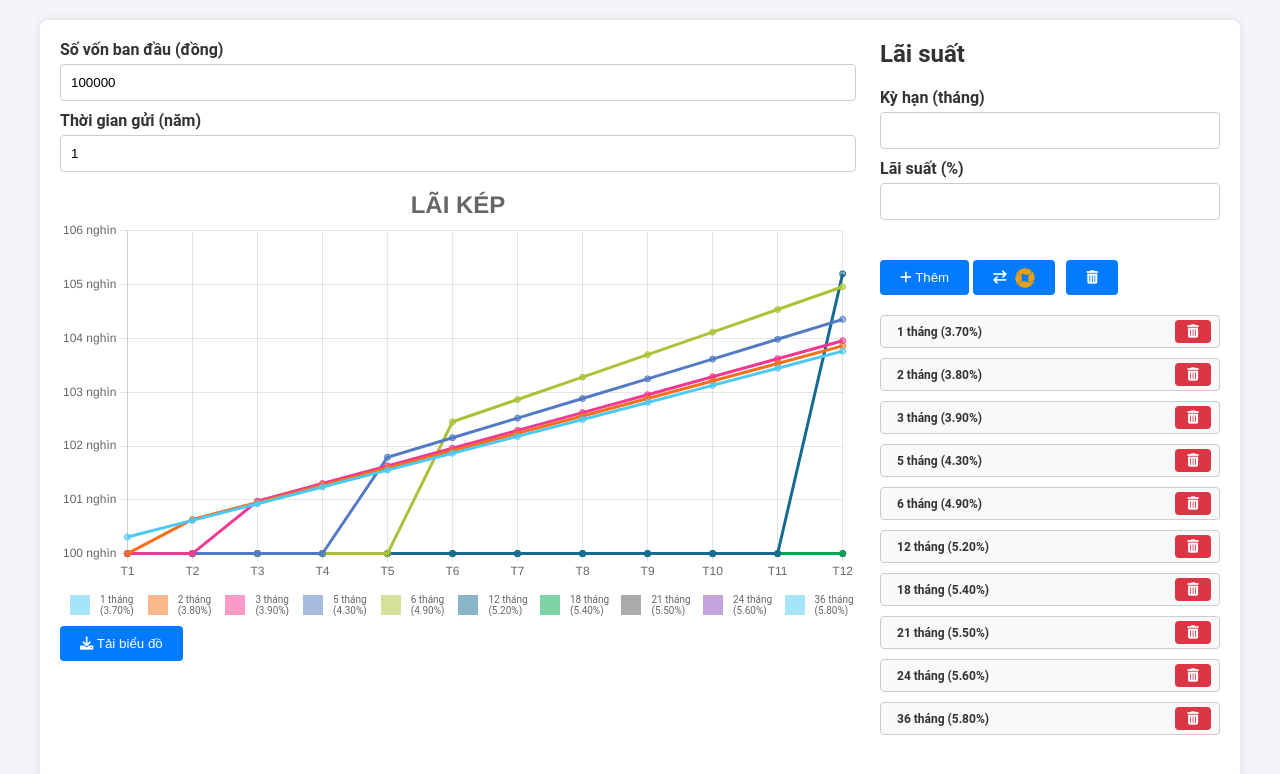
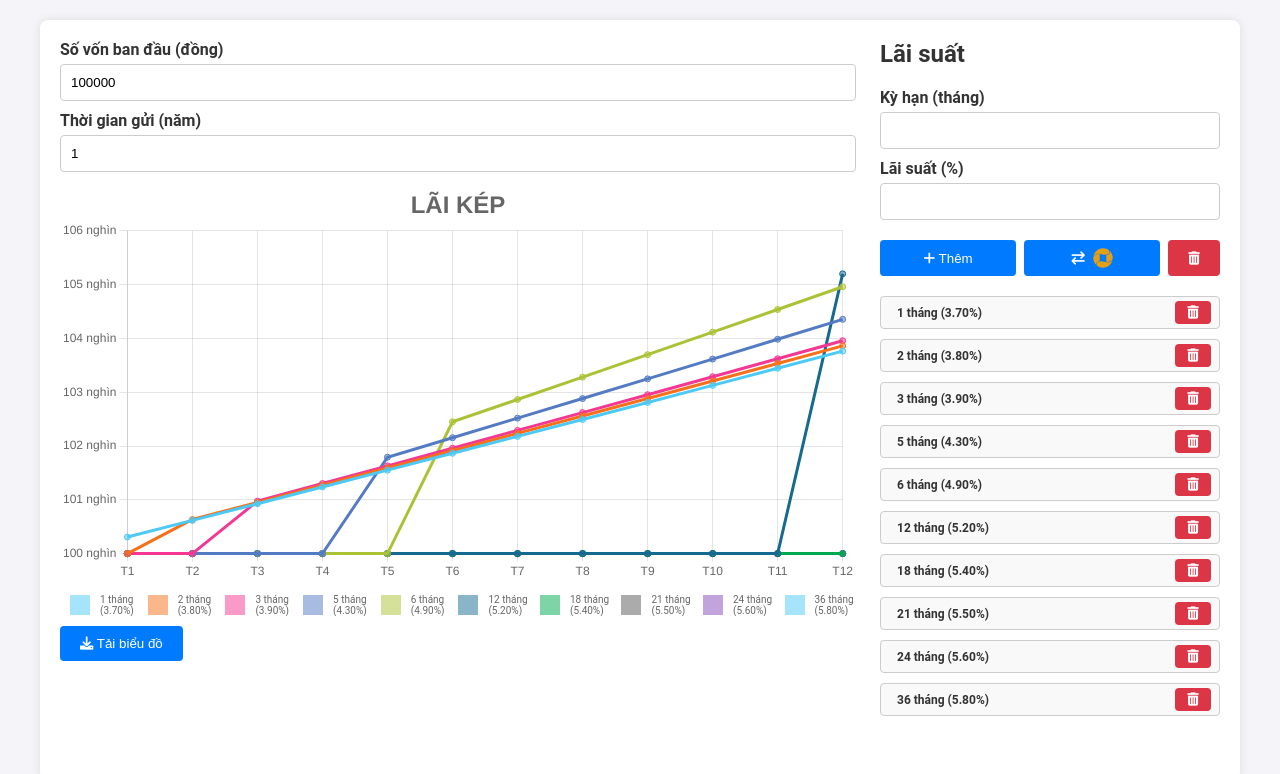
Before and after one commit to trinhvanminh/compounding-interest-calculator, a website built with Vite: page index.html in a window 1280 px wide. Built offline with nearby package versions, Linux system fonts and the light colour scheme; files whose address does not match are found by name.

Commit message:
update style

```diff
--- a/src/assets/style.css
+++ b/src/assets/style.css
@@ -2,6 +2,8 @@
   margin: 0;
   padding: 0;
   box-sizing: border-box;
+  --delete-background-color: #dc3545;
+  --delete-background-color-hover: #c82333;
 }
 
 body {
@@ -91,22 +93,22 @@ button:hover {
 
 #load-sample-data {
   display: inline-flex;
-  margin-right: 8px;
-  padding: 7.5px 20px;
+  padding: 0px 20px;
   justify-content: center;
   align-items: center;
   gap: 8px;
+  height: 36px;
 }
 
 #add-dataset-container {
   display: flex;
   flex-direction: column;
-  margin: 20px 0;
+  margin-top: 20px;
 }
 
 #interest-rate-list {
   margin-top: 20px;
-  max-height: calc(100% - 300px);
+  max-height: calc(100% - 250px);
   overflow-y: auto;
   font-size: 12px;
   font-weight: 600;
@@ -124,17 +126,43 @@ button:hover {
 }
 
 .interest-rate-item button {
-  background-color: #dc3545;
+  background-color: var(--delete-background-color);
   margin: 0;
   padding: 4px 12px;
 }
 
 .interest-rate-item button:hover {
-  background-color: #c82333;
+  background-color: var(--delete-background-color-hover);
 }
 
 #legend-container {
   overflow-y: auto;
+}
+
+.button-group {
+  display: flex;
+  gap: 8px;
+  margin-top: 10px;
+}
+
+.button-group #add-dataset-button {
+  flex: 5;
+}
+
+.button-group #load-sample-data {
+  flex: 5;
+}
+
+.button-group #remove-datasets {
+  background-color: var(--delete-background-color);
+}
+
+.button-group #remove-datasets:hover {
+  background-color: var(--delete-background-color-hover);
+}
+
+.button-group button {
+  margin-top: 0;
 }
 
 @media (max-width: 768px) {
```
